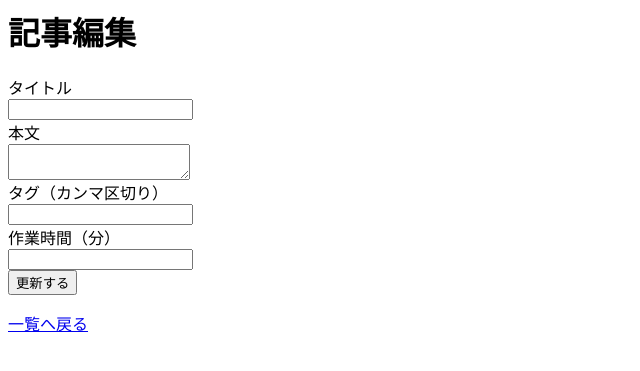
After one commit to ki-hi-ro/freelance-blog, a FastAPI app: template app/templates/edit_post.html in a window 1280 px wide. The commit adds this page. Shown: the top 371 px of the page, without its empty margins (0-640 px from the left). Run offline with FastAPI, Linux system fonts and the light colour scheme; the template is opened without the code that fills it, so the values that code supplies are empty.

Commit message:
編集可能にした

```diff
--- a/app/main.py
+++ b/app/main.py
@@ -66,3 +66,33 @@ def delete_post_from_page(post_id: int, db: Session = Depends(get_db)):
         db.commit()
 
     return RedirectResponse(url="/posts-page", status_code=303)
+
+@app.get("/posts-page/{post_id}/edit")
+def edit_post_page(post_id: int, request: Request, db: Session = Depends(get_db)):
+    post = db.query(models.Post).filter(models.Post.id == post_id).first()
+
+    return templates.TemplateResponse(
+        request,
+        "edit_post.html",
+        {"post": post}
+    )
+
+@app.post("/posts-page/{post_id}/edit")
+def update_post_from_page(
+    post_id: int,
+    title: str = Form(...),
+    content: str = Form(...),
+    tags: str = Form(""),
+    work_time_minutes: int = Form(...),
+    db: Session = Depends(get_db),
+):
+    post = db.query(models.Post).filter(models.Post.id == post_id).first()
+
+    if post:
+        post.title = title
+        post.content = content
+        post.tags = tags
+        post.work_time_minutes = work_time_minutes
+        db.commit()
+
+    return RedirectResponse(url="/posts-page", status_code=303)
--- /dev/null
+++ b/app/templates/edit_post.html
@@ -0,0 +1,27 @@
+<h1>記事編集</h1>
+
+<form action="/posts-page/{{ post.id }}/edit" method="post">
+  <div>
+    <label>タイトル</label><br>
+    <input type="text" name="title" value="{{ post.title }}">
+  </div>
+
+  <div>
+    <label>本文</label><br>
+    <textarea name="content">{{ post.content }}</textarea>
+  </div>
+
+  <div>
+    <label>タグ（カンマ区切り）</label><br>
+    <input type="text" name="tags" value="{{ post.tags }}">
+  </div>
+
+  <div>
+    <label>作業時間（分）</label><br>
+    <input type="number" name="work_time_minutes" value="{{ post.work_time_minutes }}">
+  </div>
+
+  <button type="submit">更新する</button>
+</form>
+
+<a href="/posts-page">一覧へ戻る</a>
--- a/app/templates/posts.html
+++ b/app/templates/posts.html
@@ -51,6 +51,8 @@
         <button type="submit">削除</button>
     </form>
 
+    <a href="/posts-page/{{ post.id }}/edit">編集</a>
+
     <hr>
     {% endfor %}
 </body>
```
